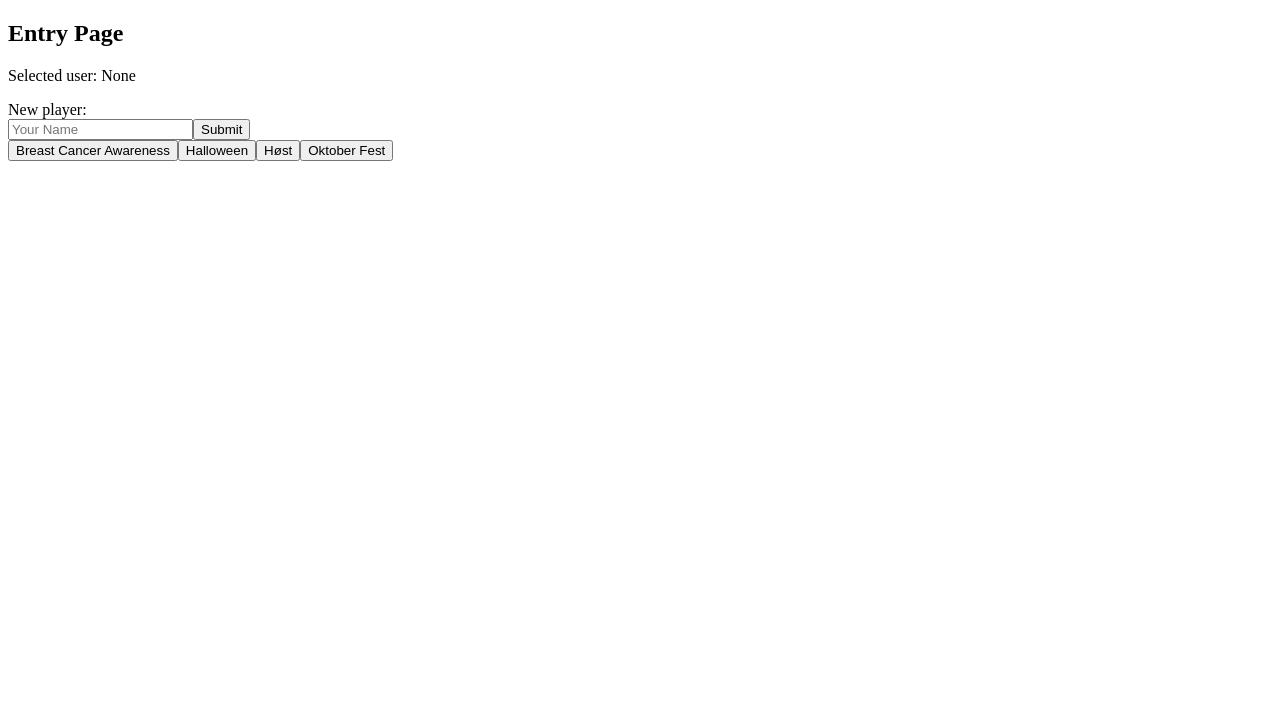
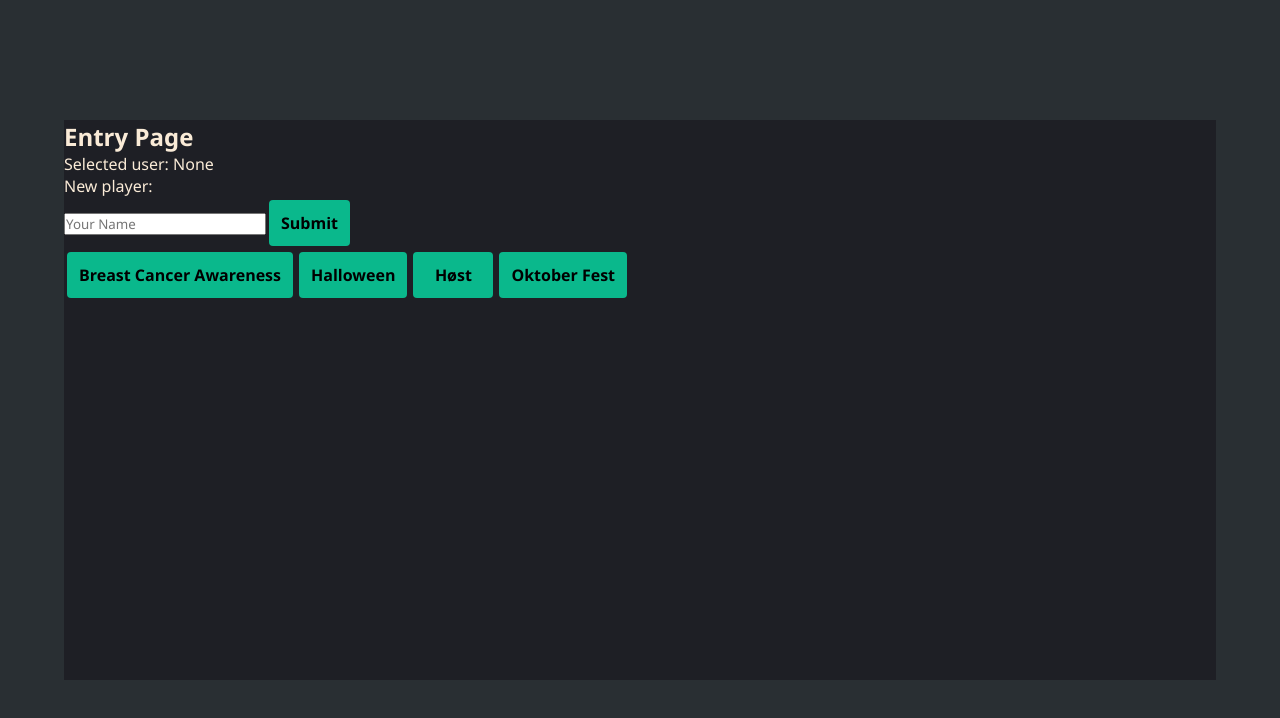
Before and after one commit to AndreasMy/react-tastespill, a React (Vite) app: page / in a window 1280 px wide. Shown: the top 718 px of the page. Built offline with nearby package versions, Linux system fonts and the light colour scheme.

Commit message:
Adding class names and some css

```diff
--- a/src/App.css
+++ b/src/App.css
@@ -0,0 +1,35 @@
+#root {
+  min-height: 100vh;
+  min-width: 100%;
+
+  box-sizing: border-box;
+
+  display: flex;
+  justify-content: center;
+  align-items: center;
+}
+
+.game-conatiner {
+  display: flex;
+  flex: 1;
+  flex-direction: column;
+  min-height: 70vh;
+  min-width: 70%;
+  margin: 7% 5%;
+  background-color: rgb(30, 31, 37);
+}
+
+label,
+h2,
+p,
+li {
+  color: antiquewhite;
+}
+
+.user-select-container,
+.user-select-list {
+  display: flex;
+  flex-direction: row;
+  flex-wrap: wrap;
+  min-width: 90%;
+}
--- a/src/App.jsx
+++ b/src/App.jsx
@@ -1,4 +1,6 @@
 import './App.css';
+
+
 import React, { useState } from 'react';
 import topics from './data/elementData';
 import { getFromStorage } from './helpers/localStorage';
@@ -46,7 +48,7 @@ function App() {
         }}
       >
         <TopicContext.Provider value={{ selectedTopic, setSelectedTopic }}>
-          <div>
+          <div className='game-conatiner'>
             {selectedTopic ? (
               <GameContext.Provider
                 value={{
--- a/src/components/game/GameContainer.jsx
+++ b/src/components/game/GameContainer.jsx
@@ -3,7 +3,9 @@ import { v4 as uuidv4 } from 'uuid';
 import { useContext, useState, useEffect } from 'react';
 import { GameContext } from '../../App';
 import { UsersContext } from '../../helpers/userData';
+
 import { getFromStorage } from '../../helpers/localStorage';
+
 import Timer from './Timer';
 import { Game } from './GamePage';
 import { GameEntry } from './GameEntryPage';
@@ -17,7 +19,7 @@ const GameContainer = () => {
   const [shuffledWords, setShuffledWords] = useState([]);
   const [score, setScore] = useState(0);
   const [gameStart, setGameStart] = useState(false);
-  const [timeLeft, setTimeLeft] = useState(20);
+  const [timeLeft, setTimeLeft] = useState(30);
   const [correctWordArr, setcorrectWordArr] = useState([]);
 
   const [storedScores, setStoredScores] = useState(() => {
@@ -27,10 +29,10 @@ const GameContainer = () => {
 
   const [lastTypedTime, setLastTypedTime] = useState(null);
 
-  const sendOBJToStorage = (key, newScoreObj) => {
+  const sendOBJToStorage = (key, data) => {
     // Get the existing scores for this user
     const existingScores = JSON.parse(localStorage.getItem(key)) || [];
-    const updatedScores = [...existingScores, newScoreObj];
+    const updatedScores = [...existingScores, data];
     localStorage.setItem(key, JSON.stringify(updatedScores));
   };
 
@@ -62,7 +64,7 @@ const GameContainer = () => {
   }, [timeLeft, selectedUser, score, setTotalScore]);
 
   return (
-    <div>
+    <>
       {gameStart ? (
         <div>
           <Timer
@@ -95,7 +97,7 @@ const GameContainer = () => {
           />
         </div>
       )}
-    </div>
+    </>
   );
 };
 
--- a/src/components/game/GamePage.jsx
+++ b/src/components/game/GamePage.jsx
@@ -88,7 +88,7 @@ export const Game = ({
   }
 
   return (
-    <div>
+    <>
       <h2>Game on!</h2>
       <p>User: {selectedUser ? selectedUser.userName : 'None'} </p>
 
@@ -111,6 +111,6 @@ export const Game = ({
         inputValue={inputValue}
         setInputValue={setInputValue}
       />
-    </div>
+    </>
   );
 };
--- a/src/components/game/Timer.jsx
+++ b/src/components/game/Timer.jsx
@@ -2,7 +2,7 @@
 import { useEffect, useMemo } from 'react';
 
 const Timer = ({ setGameOver, setGameStart, timeLeft, setTimeLeft }) => {
-  const initialTime = 20;
+  const initialTime = 30;
 
   useEffect(() => {
     const intervalId = setInterval(() => {
--- a/src/components/topics/TopicSelection.jsx
+++ b/src/components/topics/TopicSelection.jsx
@@ -8,7 +8,7 @@ const TopicSelection = ({ topics, onSelectTopic }) => {
   };
 
   return (
-    <div>
+    <div className='topic-select-container'>
       {topics.map((topic) => (
         <TopicSelectBtn key={topic.id} topic={topic} onSelect={onSelectTopic} />
       ))}
--- a/src/components/users/UserComponents.jsx
+++ b/src/components/users/UserComponents.jsx
@@ -1,14 +1,12 @@
 /* eslint-disable react/prop-types */
-
 import { useContext, useEffect } from 'react';
 import { UsersContext } from '../../helpers/userData';
 import useUserHelpers from '../../hooks/userHooks';
 import { sendToStorage } from '../../helpers/localStorage';
 
 const UserSubmit = () => {
-  const { userName, setUserName, users,  } = useContext(UsersContext);
+  const { userName, setUserName, users } = useContext(UsersContext);
   const { handleSubmit } = useUserHelpers();
-
 
   useEffect(() => {
     if (users) {
@@ -17,7 +15,7 @@ const UserSubmit = () => {
   }, [users]);
 
   return (
-    <div>
+    <div className='player-form-container'>
       <label htmlFor='createUser'>New player: </label>
       <form onSubmit={handleSubmit}>
         <input
@@ -37,8 +35,8 @@ const UserSelect = () => {
   const { users, setSelectedUser } = useContext(UsersContext);
 
   return (
-    <>
-      <ul>
+    <div className='user-select-container'>
+      <ul className='user-select-list'>
         {users.map((user) => (
           <li key={user.id}>
             <button
@@ -51,7 +49,7 @@ const UserSelect = () => {
           </li>
         ))}
       </ul>
-    </>
+    </div>
   );
 };
 
--- a/src/index.css
+++ b/src/index.css
@@ -0,0 +1,25 @@
+* {
+  list-style: none;
+  margin: 0;
+  padding: 0;
+
+  font-family: 'Segoe UI', Tahoma, Geneva, Verdana, sans-serif;
+}
+
+button {
+  border: none;
+  border-radius: 4px;
+  padding: 12px;
+  margin: 3px;
+  min-height: 22px;
+  min-width: 80px;
+  color: rgb(0, 0, 0);
+  background-color: rgb(10, 184, 140);
+
+  font-size: 1rem;
+  font-weight: 600;
+}
+
+body {
+  background-color: rgb(41, 47, 51);
+}
```
Also changed, not shown: src/components/game/GameEntryPage.jsx (+4 -5 lines), src/hooks/gameHooks.js (deleted, +0 -122 lines), src/hooks/navHooks.js (deleted).
